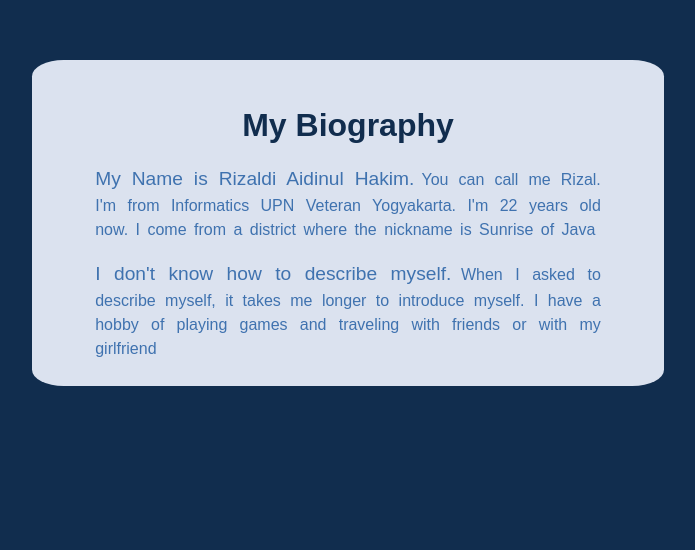
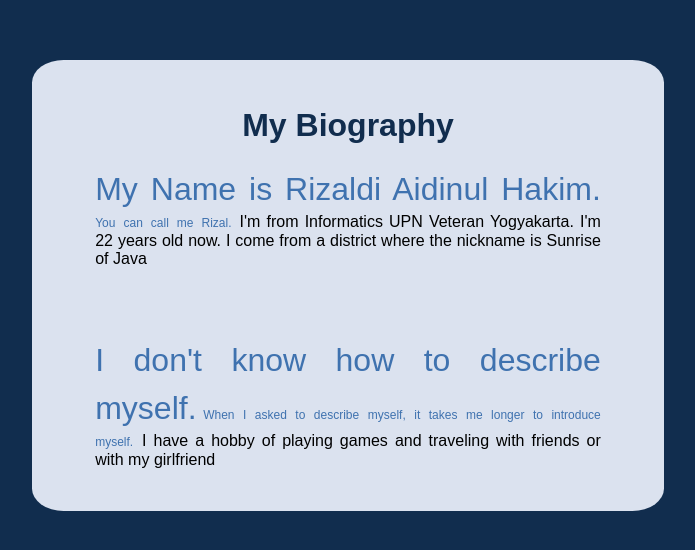
Before and after one commit to zettacamp-rizaldi-aidinul/Rizal_zettacamp_catfish, a plain HTML site: page index.html in a window 1280 px wide. Shown: the part 104-654 px from the top of the page, without its empty margins (292-987 px from the left). Drawn offline with Linux system fonts and the light colour scheme.

Commit message:
little revision

```diff
--- a/index.html
+++ b/index.html
@@ -11,10 +11,10 @@
     <main class="biography">
         <div class="container">
             <h1>My Biography</h1>
-            <span class="bigger">My Name is Rizaldi Aidinul Hakim.</span>
-            <span>You can call me Rizal. I'm from Informatics UPN Veteran Yogyakarta. I'm 22 years old now. I come from a district where the nickname is Sunrise of Java</span><br><br>
-            <span class="bigger">I don't know how to describe myself.</span>
-            <span>When I asked to describe myself, it takes me longer to introduce myself. I have a hobby of playing games and traveling with friends or with my girlfriend</span>
+            <p><span class="bigger">My Name is Rizaldi Aidinul Hakim.</span>
+            <span class="smaller">You can call me Rizal. </span> I'm from Informatics UPN Veteran Yogyakarta. I'm 22 years old now. I come from a district where the nickname is Sunrise of Java</p><br><br>
+            <p><span class="bigger">I don't know how to describe myself.</span>
+            <span class="smaller">When I asked to describe myself, it takes me longer to introduce myself. </span> I have a hobby of playing games and traveling with friends or with my girlfriend</p>
         </div>
     </main>
 </body>
--- a/style.css
+++ b/style.css
@@ -27,6 +27,14 @@ span {
     line-height: 1.5;
 }
 
+span.smaller {
+    font-size: 12px;
+}
+
+p {
+    font-size: 16px;
+}
+
 span.bigger {
-    font-size: larger;
+    font-size:xx-large;
 }
```
